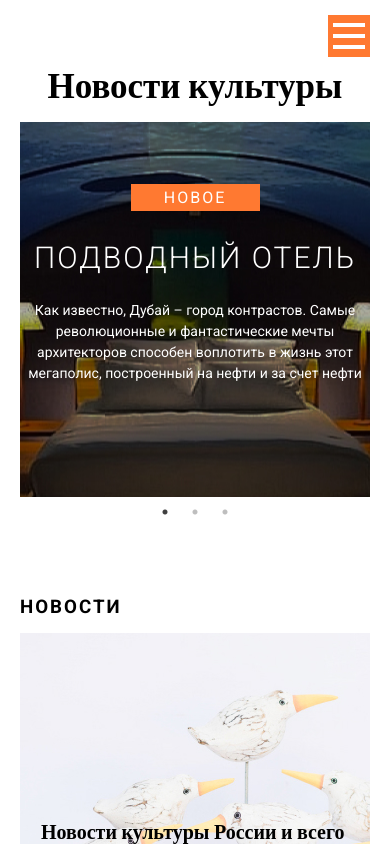
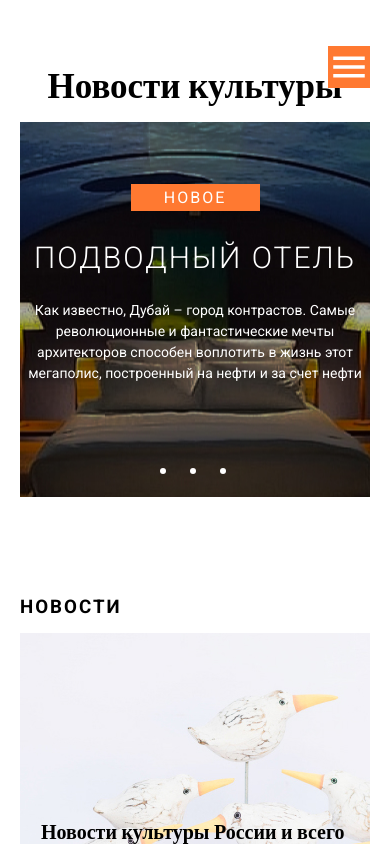
Before and after one commit to Zavrazhneva/veles, a React (Create React App) app: page / in a window 390 px wide. Shown: the top 844 px of the page. Built offline with nearby package versions, Linux system fonts and the light colour scheme.

Commit message:
refactor mobile style

```diff
--- a/src/SimpleSlider/simpleSlider.jsx
+++ b/src/SimpleSlider/simpleSlider.jsx
@@ -28,6 +28,32 @@ export class SimpleSlider extends React.Component {
             slidesToScroll: 1,
             adaptiveHeight: true,
             arrows: false,
+            responsive: [
+                {
+                    breakpoint: 1024,
+                    settings: {
+                        slidesToShow: 3,
+                        slidesToScroll: 3,
+                        infinite: true,
+                        dots: true,
+                    },
+                },
+                {
+                    breakpoint: 890,
+                    settings: {
+                        slidesToShow: 2,
+                        slidesToScroll: 2,
+                        initialSlide: 2,
+                    },
+                },
+                {
+                    breakpoint: 620,
+                    settings: {
+                        slidesToShow: 1,
+                        slidesToScroll: 1,
+                    },
+                },
+            ],
         };
         return (
             <div className={S.sliderWrapper}>
--- a/src/SimpleSlider/simpleSlider.module.css
+++ b/src/SimpleSlider/simpleSlider.module.css
@@ -10,7 +10,7 @@
     background-repeat: no-repeat;
     background-position: center;
     z-index: 5;
-    top: 30%;
+    top: 40%;
     box-shadow: 0 0 10px rgba(0, 0, 0, 0.5);
 }
 .sliderPrev {
@@ -22,8 +22,9 @@
     background-image: url('../images/slider-arrow-right.svg');
 }
 .slider {
-    height: 200px;
+    height: 120px;
     padding-top: 30px;
+
 }
 .sliderEvent {
     display: flex;
--- a/src/header/Burger.jsx
+++ b/src/header/Burger.jsx
@@ -1,5 +1,6 @@
 import React from 'react';
 import S from './Header.module.css';
+import cx from 'classnames';
 
 export class Burger extends React.Component {
     constructor(props) {
@@ -12,12 +13,15 @@ export class Burger extends React.Component {
     }
 
     render() {
+        console.log(this.props.onBurgerClick);
         return (
-            <div className={S.burger} onClick={this.burgerOnChange}>
-                <div className={S.div} />
-                <div className={S.div} />
-                <div className={S.div} />
-            </div>
+            <div
+                className={S.burger}
+                className={cx(S.burger, {
+                    [S.burgerClose]: this.props.burgerClick,
+                })}
+                onClick={this.burgerOnChange}
+            ></div>
         );
     }
 }
--- a/src/header/Header.jsx
+++ b/src/header/Header.jsx
@@ -37,7 +37,10 @@ export class Header extends React.Component {
         return (
             <div className={S.headerBlock}>
                 <div className={S.header}>{this.listCreation()}</div>
-                <Burger onBurgerClick={this.burgerClick} />
+                <Burger
+                    burgerClick={this.state.burgerClick}
+                    onBurgerClick={this.burgerClick}
+                />
             </div>
         );
     }
--- a/src/header/Header.module.css
+++ b/src/header/Header.module.css
@@ -15,13 +15,15 @@
     width: 2rem;
     height: 2rem;
     position: fixed;
-    top: 15px;
+    top: 46px;
     right: 20px;
     justify-content: space-around;
     flex-flow: column nowrap;
     background-color: #ff7931;
     padding: 5px;
     z-index: 100;
+    background-image: url("../images/burger.svg");
+    background-size: contain;
 }
 .div {
     width: 2rem;
@@ -34,7 +36,6 @@
     }
     .item {
         margin-bottom: 10px;
-        margin-right: 20px;
     }
 }
 @media (max-width: 768px) {
@@ -44,8 +45,10 @@
     .list {
         display: none;
         flex-direction: column;
-        padding-bottom: 76px;
+        padding: 76px 0;
         position: relative;
+        margin: 0;
+        margin-top: -76px;
     }
     .item {
         font-size: 15px;
@@ -71,3 +74,8 @@
     z-index: 10;
     box-sizing: border-box;
 }
+.burgerClose {
+    background-image: url("../images/icon-close.svg");
+    background-size: cover;
+    background-color: white;
+}
--- a/src/slider/Slider.jsx
+++ b/src/slider/Slider.jsx
@@ -3,7 +3,6 @@ import Slider from 'react-slick';
 import S from './Slider.module.css';
 import cx from 'classnames';
 import classNames from 'classnames';
-import { Button } from '../Button/button';
 
 export class SliderOffer extends React.Component {
     constructor(props) {
@@ -30,6 +29,32 @@ export class SliderOffer extends React.Component {
             slidesToShow: 1,
             slidesToScroll: 1,
             arrows: false,
+
+            appendDots: (dots) => (
+                <div
+                    style={{
+                        borderRadius: '10px',
+                        position: 'absolute',
+                        bottom: '10px',
+                    }}
+                >
+                    <ul style={{ margin: '0px' }}> {dots} </ul>
+                </div>
+            ),
+            customPaging: (i, j) => {
+                console.log(i, j, this.sliderRef.current);
+                return (
+                    <div
+                        style={{
+                            width: '30px',
+                        }}
+                    >
+                        <div className={S.sliderDots}>
+                            <div className={S.sliderDot}></div>
+                        </div>
+                    </div>
+                );
+            },
         };
         return (
             <div className={S.slider}>
--- a/src/slider/Slider.module.css
+++ b/src/slider/Slider.module.css
@@ -106,6 +106,16 @@ span {
     margin-bottom: 44px;
 }
 
+.sliderDots {
+    padding: 5px;
+
+}
+.sliderDot {
+    width: 6px;
+    height: 6px;
+    border-radius: 50%;
+    background: #FFFFFF;
+}
 @media (max-width: 768px) {
     .link {
         margin-bottom: 24px;
@@ -122,7 +132,5 @@ span {
     .description {
         margin-bottom: 65px;
     }
-    .slick-dots {
-        bottom: 15px !important;
-    }
+
 }
```
Also changed, not shown: src/app/App.jsx (+3 -6 lines), src/images/burger.svg (added).
